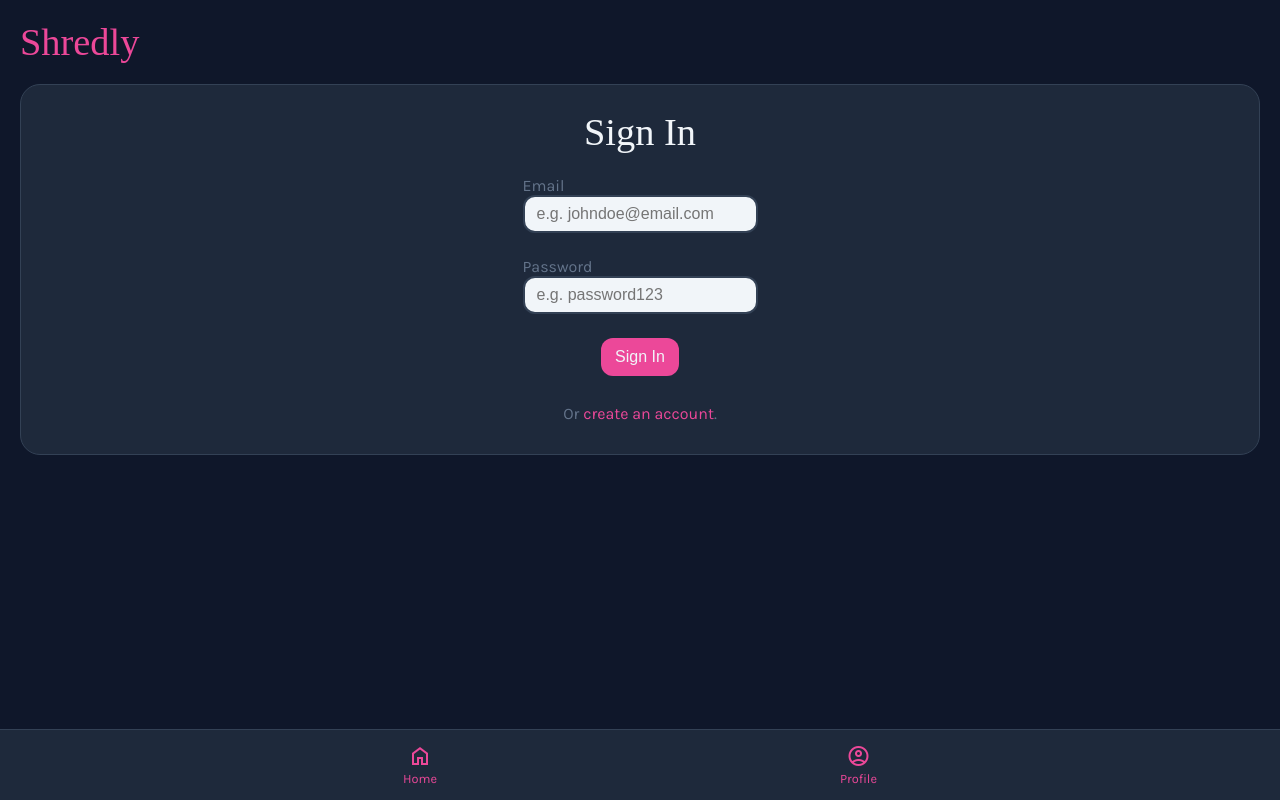
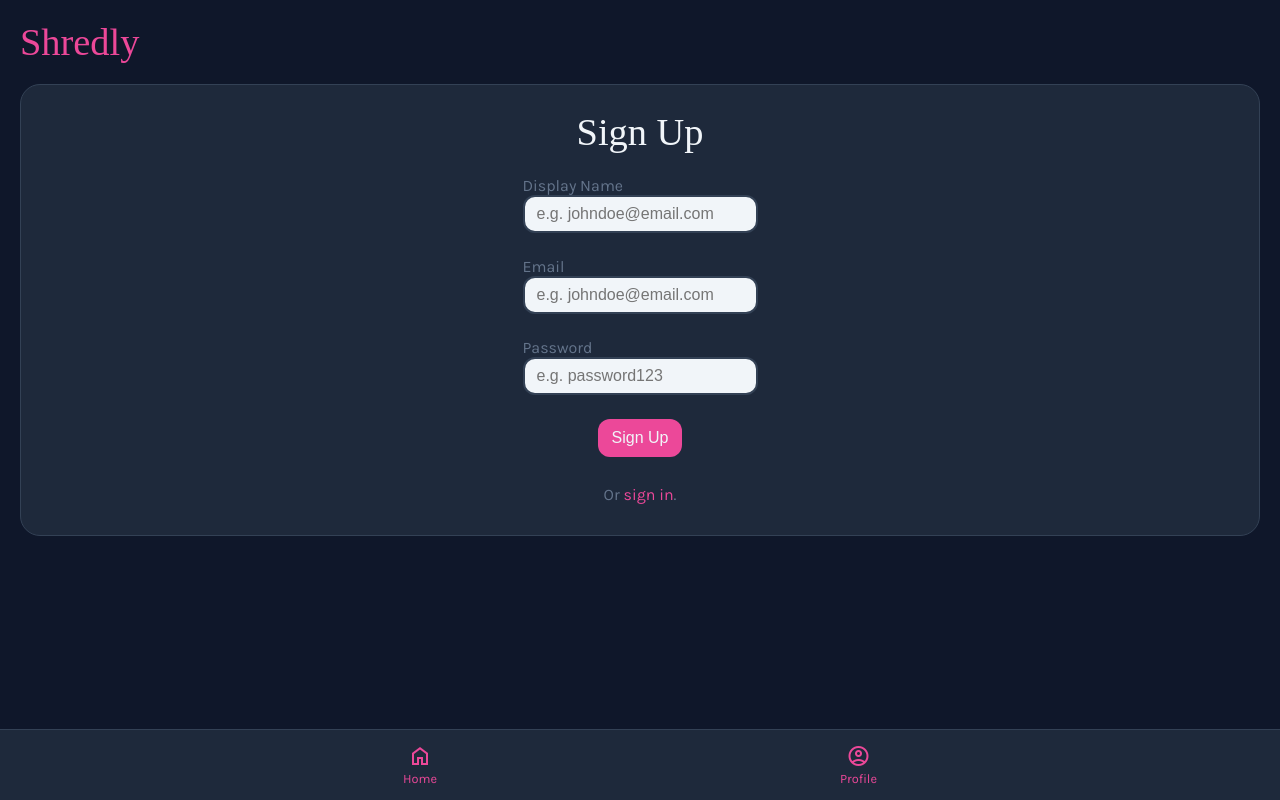
Before and after one commit to jhnnyk/shrewdly-v4, a Vue app: page /profile in a window 1280 px wide. Both pictures are taken after a click on the link "create an account". Built offline with nearby package versions, Linux system fonts and the light colour scheme; no server answers; a web font is replaced by a local one.

Commit message:
sign up with display name and toggle between signin and signup

```diff
--- a/src/assets/main.css
+++ b/src/assets/main.css
@@ -108,3 +108,7 @@ button:hover {
 .field {
   text-align: left;
 }
+
+.text-center {
+  text-align: center;
+}
--- a/src/components/auth/SigninForm.vue
+++ b/src/components/auth/SigninForm.vue
@@ -55,6 +55,5 @@ const login = () => {
     <div>
       <button type="submit">Sign In</button>
     </div>
-    <p>Or <a href="#">create an account</a>.</p>
   </form>
 </template>
--- /dev/null
+++ b/src/components/auth/SignupForm.vue
@@ -0,0 +1,86 @@
+<script setup>
+import { ref } from 'vue'
+import { auth } from '@/firebase'
+import { createUserWithEmailAndPassword, updateProfile } from 'firebase/auth'
+import { useUserStore } from '@/stores/UserStore'
+
+const userStore = useUserStore()
+
+const displayName = ref('')
+const email = ref('')
+const password = ref('')
+
+const signup = async () => {
+  // createUserWithEmailAndPassword(auth, email.value, password.value)
+  //   .then((userCredential) => {
+  //     // Signed up
+  //     const user = userCredential.user
+  //     console.log(user)
+
+  //     userStore.setUser(user)
+  //     // ...
+  //   })
+  //   .catch((error) => {
+  //     console.log(error.code, error.message)
+  //   })
+  try {
+    const userCredential = await createUserWithEmailAndPassword(auth, email.value, password.value)
+    const user = userCredential.user
+
+    await updateProfile(user, {
+      displayName: displayName.value,
+    })
+
+    console.log(user)
+
+    userStore.setUser(user)
+  } catch (error) {
+    console.log(error.code, error.message)
+  }
+}
+</script>
+
+<template>
+  <form @submit.prevent="signup">
+    <h1>Sign Up</h1>
+    <div class="field">
+      <label for="displayName">Display Name</label><br />
+      <input
+        v-model="displayName"
+        type="text"
+        id="displayName"
+        name="displayName"
+        placeholder="e.g. johndoe@email.com"
+        required
+      />
+    </div>
+
+    <div class="field">
+      <label for="email">Email</label><br />
+      <input
+        v-model="email"
+        type="text"
+        id="email"
+        name="email"
+        placeholder="e.g. johndoe@email.com"
+        required
+      />
+    </div>
+
+    <div class="field">
+      <label for="password">Password</label><br />
+      <input
+        v-model="password"
+        type="password"
+        id="password"
+        name="password"
+        placeholder="e.g. password123"
+        required
+      />
+    </div>
+
+    <div>
+      <button type="submit">Sign Up</button>
+    </div>
+  </form>
+</template>
--- a/src/views/ProfileView.vue
+++ b/src/views/ProfileView.vue
@@ -1,10 +1,14 @@
 <script setup>
+import { ref } from 'vue'
 import SigninForm from '@/components/auth/SigninForm.vue'
+import SignupForm from '@/components/auth/SignupForm.vue'
 import { useUserStore } from '@/stores/UserStore'
 import { auth } from '@/firebase'
 import { signOut } from 'firebase/auth'
 
 const userStore = useUserStore()
+
+const signInUpToggle = ref('signin')
 
 const logout = () => {
   signOut(auth)
@@ -20,13 +24,23 @@ const logout = () => {
 
 <template>
   <section v-if="!userStore.user">
-    <SigninForm />
+    <div v-if="signInUpToggle === 'signin'">
+      <SigninForm />
+      <p class="text-center">
+        Or <a @click="signInUpToggle = 'signup'" href="#">create an account</a>.
+      </p>
+    </div>
+
+    <div v-if="signInUpToggle === 'signup'">
+      <SignupForm />
+      <p class="text-center">Or <a @click="signInUpToggle = 'signin'" href="#">sign in</a>.</p>
+    </div>
   </section>
 
   <div v-else>
     <section>
       <h1>Profile</h1>
-      <p>{{ userStore.user.email }}</p>
+      <p>{{ userStore.user.displayName }}</p>
     </section>
     <button @click="logout">Sign Out</button>
   </div>
```
